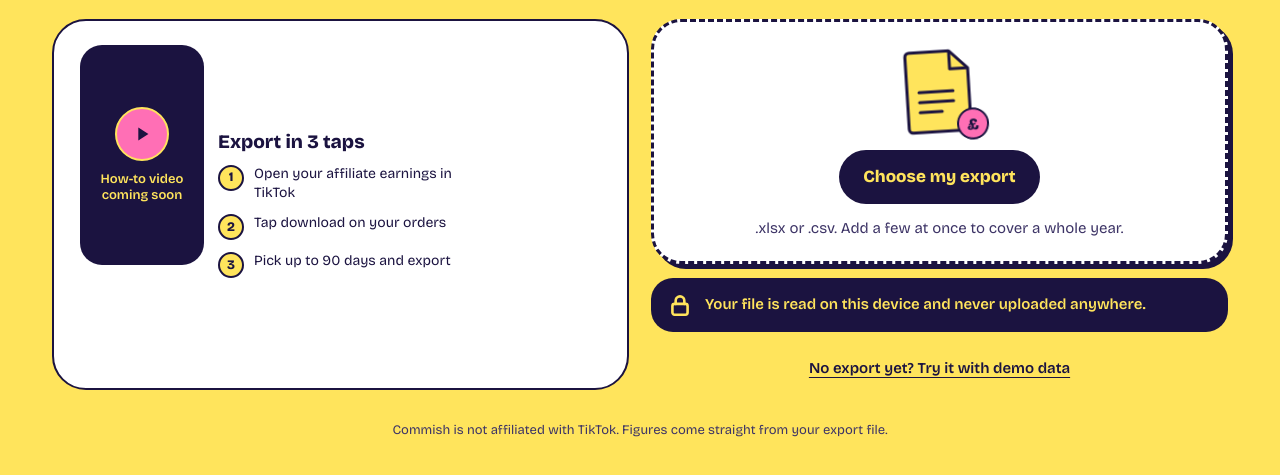
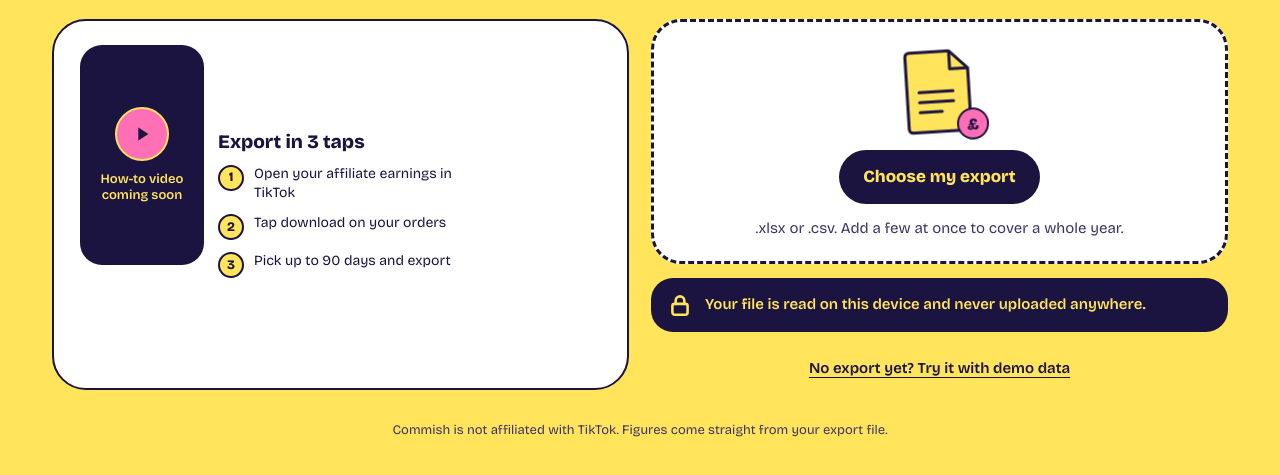
Before and after one commit to commish-resample/commish, a plain HTML site: page index.html in a window 1280 px wide. Shown: the part 211-686 px from the top of the page. Drawn offline with nearby package versions, Linux system fonts and the light colour scheme.

Commit message:
Remove the drop shadow from the upload box
Co-Authored-By: Claude Opus 5.5 <noreply@anthropic.com>
Claude-Session: https://claude.ai/code/session_01CdxQzb6nxvs9gGgKXkPEHH

```diff
--- a/styles.css
+++ b/styles.css
@@ -111,7 +111,7 @@ h2{margin:0;font-size:22px;font-weight:800;letter-spacing:-.02em;line-height:1.1
 .months12 i.have{border-style:solid;background:var(--paid)}
 
 /* upload */
-.drop{background:var(--card);border:3px dashed var(--line);border-radius:30px;box-shadow:5px 5px 0 var(--shadow);padding:26px 18px 22px;display:flex;flex-direction:column;align-items:center;gap:14px;text-align:center}
+.drop{background:var(--card);border:3px dashed var(--line);border-radius:30px;padding:26px 18px 22px;display:flex;flex-direction:column;align-items:center;gap:14px;text-align:center}
 .drop.over{border-style:solid;background:var(--tint)}
 .steps{display:flex;flex-direction:column;gap:12px;justify-content:center}
 .step{display:flex;gap:10px;align-items:flex-start;font-size:14px;line-height:1.35}
```
